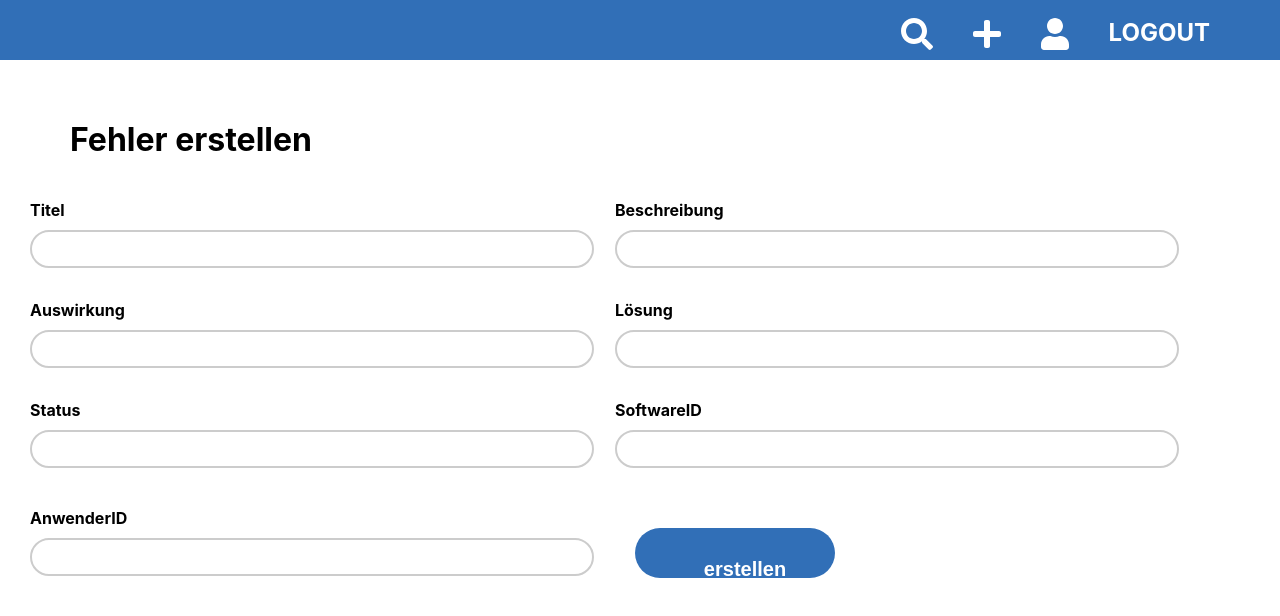
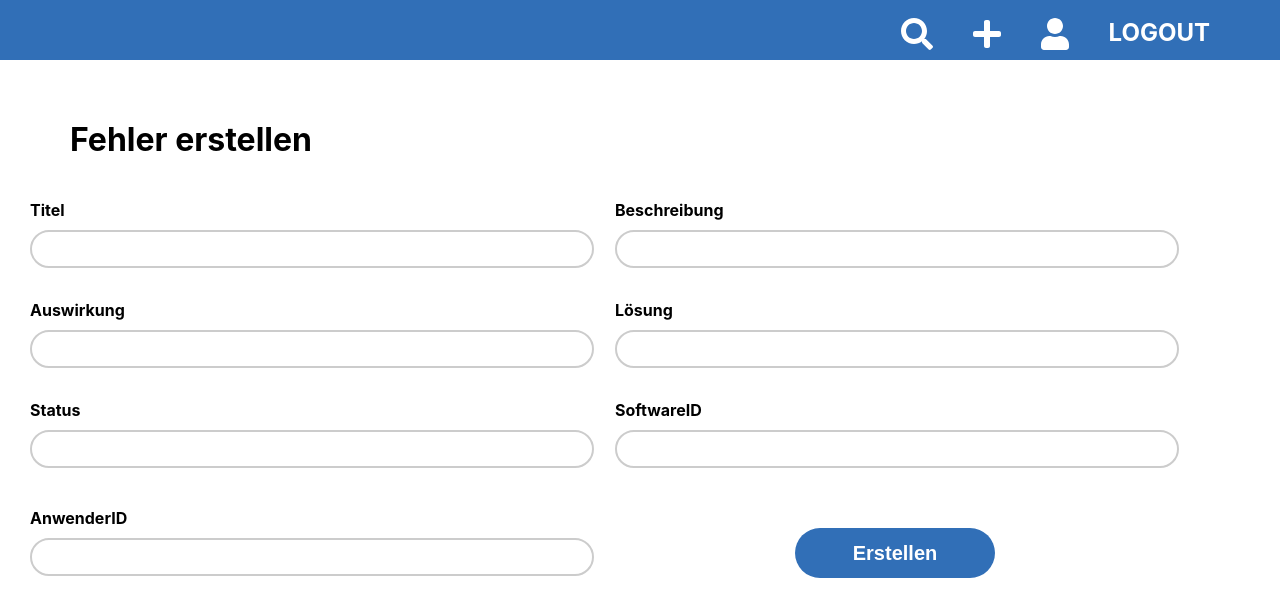
Before and after one commit to HuSchKa2020/Studienarbeit, a React (Create React App) app in the folder client/: page /fehler/erstellen in a window 1280 px wide. Shown: the top 616 px of the page. Built offline with nearby package versions, Linux system fonts and the light colour scheme; no server answers.

Commit message:
Buttons angepasst

```diff
--- a/client/src/components/EinzelnerFehler.js
+++ b/client/src/components/EinzelnerFehler.js
@@ -70,7 +70,7 @@ const Fehler = () => {
         </p>
       </div>
       <div className="box-Loesung">
-        <p id="loesung">
+        <p id="loesungbox">
           <b> Lösung:</b> <br />
           {fehler.loesung}
         </p>
--- a/client/src/components/FehlerErstellen.css
+++ b/client/src/components/FehlerErstellen.css
@@ -120,5 +120,5 @@ select {
   height: 50px;
   grid-column-start: 2;
   grid-row-start: 5;
-  margin: 0px 50px ;
+  margin: 0px 210px ;
 }
--- a/client/src/components/FehlerErstellen.js
+++ b/client/src/components/FehlerErstellen.js
@@ -13,7 +13,6 @@ const Fehlererstellen = () => {
   const [anwenderid, setAnwenderid] = useState("");
 
   const handleSubmit = (e) => {
-
     //e.preventDefault();
 
     axios({
@@ -32,10 +31,10 @@ const Fehlererstellen = () => {
     }).then((res) => {
       console.log(res);
       const data = res.data;
-      if(data.success === true) {
+      if (data.success === true) {
         //erstellen eines Fehlers erfolgreich
         console.log(data.message);
-      }else{
+      } else {
         //eintrag konnte nicht erstellt werden
         console.log(data.message);
       }
@@ -46,12 +45,11 @@ const Fehlererstellen = () => {
     <div className="ErstellContainer">
       <h1 id="ueberschrift">Fehler erstellen</h1>
 
-
       <label id="TitelLabel">Titel</label>
 
       <div className="field" id="TitelContainer">
         <input
-          style={{width: '550px'}}
+          style={{ width: "550px" }}
           className="inputField"
           type="text"
           id="titel"
@@ -63,9 +61,9 @@ const Fehlererstellen = () => {
 
       <label id="BeschreibungLabel">Beschreibung</label>
 
-      <div className="field" id="BeschreibungContainer" >
+      <div className="field" id="BeschreibungContainer">
         <input
-          style={{width: '550px'}}
+          style={{ width: "550px" }}
           className="inputField"
           type="text"
           id="beschreibung"
@@ -79,7 +77,7 @@ const Fehlererstellen = () => {
 
       <div className="field" id="AuswirkungContainer">
         <input
-          style={{width: '550px'}}
+          style={{ width: "550px" }}
           className="inputField"
           type="text"
           id="auswirkung"
@@ -89,12 +87,11 @@ const Fehlererstellen = () => {
         />
       </div>
 
-
       <label id="LösungLabel">Lösung</label>
 
       <div className="field" id="LoesungContainer">
         <input
-          style={{width: '550px'}}
+          style={{ width: "550px" }}
           className="inputField"
           type="text"
           id="loesung"
@@ -108,7 +105,7 @@ const Fehlererstellen = () => {
 
       <div className="field" id="StatusContainer">
         <input
-          style={{width: '550px'}}
+          style={{ width: "550px" }}
           className="inputField"
           type="text"
           id="status"
@@ -120,11 +117,9 @@ const Fehlererstellen = () => {
 
       <label id="SoftwareIDLabel">SoftwareID</label>
 
-
-
       <div className="field" id="SoftwareidContainer">
         <input
-          style={{width: '550px'}}
+          style={{ width: "550px" }}
           className="inputField"
           type="number"
           id="softwareid"
@@ -134,7 +129,6 @@ const Fehlererstellen = () => {
           step="1"
           value={softwareid}
           onChange={(e) => setSoftwareid(e.target.value)}
-
         />
       </div>
 
@@ -142,7 +136,7 @@ const Fehlererstellen = () => {
 
       <div className="field" id="AnwenderidContainer">
         <input
-          style={{width: '550px'}}
+          style={{ width: "550px" }}
           className="inputField"
           type="number"
           id="anwenderid"
@@ -155,18 +149,17 @@ const Fehlererstellen = () => {
         />
       </div>
 
-
       <button
         className="btn neutral"
         id="btnFehlerErstellen"
         type="submit"
         onClick={handleSubmit}
-        >
-          <p className="text">erstellen</p>
-        </button>
+      >
+        <p className="buttontext">Erstellen</p>
+      </button>
     </div>
   );
-}
+};
 
 export default Fehlererstellen;
 
--- a/client/src/components/Fehleransicht.css
+++ b/client/src/components/Fehleransicht.css
@@ -31,7 +31,7 @@ p {
   width: 700px;
 }
 
-#loesung {
+#loesungbox {
   width: 700px;
 }
 
--- a/client/src/components/Fehlersuche.css
+++ b/client/src/components/Fehlersuche.css
@@ -34,8 +34,8 @@
 }
 
 #sucheButton {
-  width: 200px;
-  height: 50px;
+  margin-right: 10px;
+  padding: 0;
   grid-column-start: 2;
   grid-row-start: 4;
   justify-self: end;
--- a/client/src/components/Fehlersuche.js
+++ b/client/src/components/Fehlersuche.js
@@ -96,7 +96,7 @@ const Fehlersuche = () => {
         type="submit"
         onClick={getFehler}
       >
-        <p className="text">Suche</p>
+        <p className="buttontext">Suche</p>
       </button>
       <div id="tabellenContainer">
         {fehler.map((f) => {
--- a/client/src/components/Login.css
+++ b/client/src/components/Login.css
@@ -18,6 +18,8 @@ h1 {
 }
 
 #btnLogin {
+  width: 200px;
+  height: 50px;
   position: fixed;
   top: 80%;
   left: 50%;
--- a/client/src/components/Login.js
+++ b/client/src/components/Login.js
@@ -66,7 +66,7 @@ const Login = () => {
           type="submit"
           onClick={handleSubmit}
         >
-          <p className="text">Login</p>
+          <p className="buttontext">Login</p>
         </button>
       </form>
     </>
--- a/client/src/index.css
+++ b/client/src/index.css
@@ -61,6 +61,12 @@ code {
   background-color: darkblue;
 }
 
+.buttontext {
+  margin: 0%;
+  padding: 0%;
+}
+
+
 .field {
   padding: 10px;
   display: grid;
```
